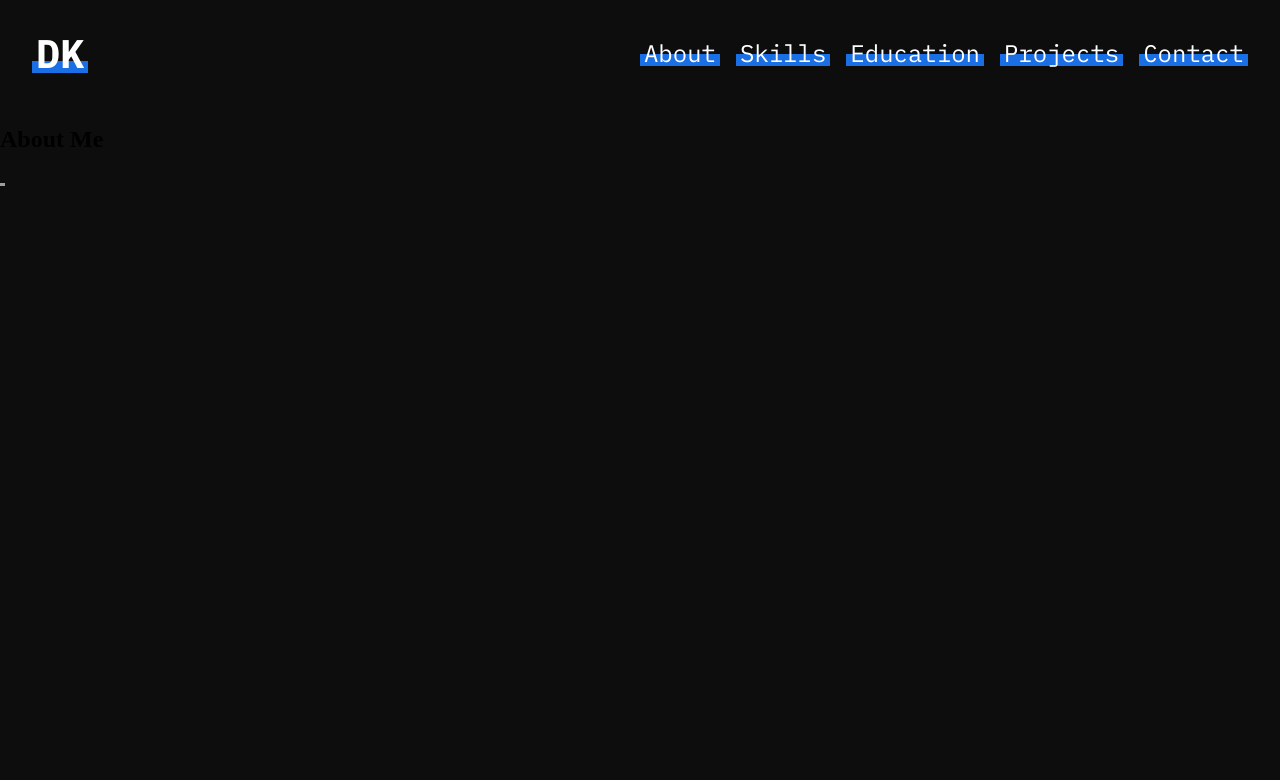
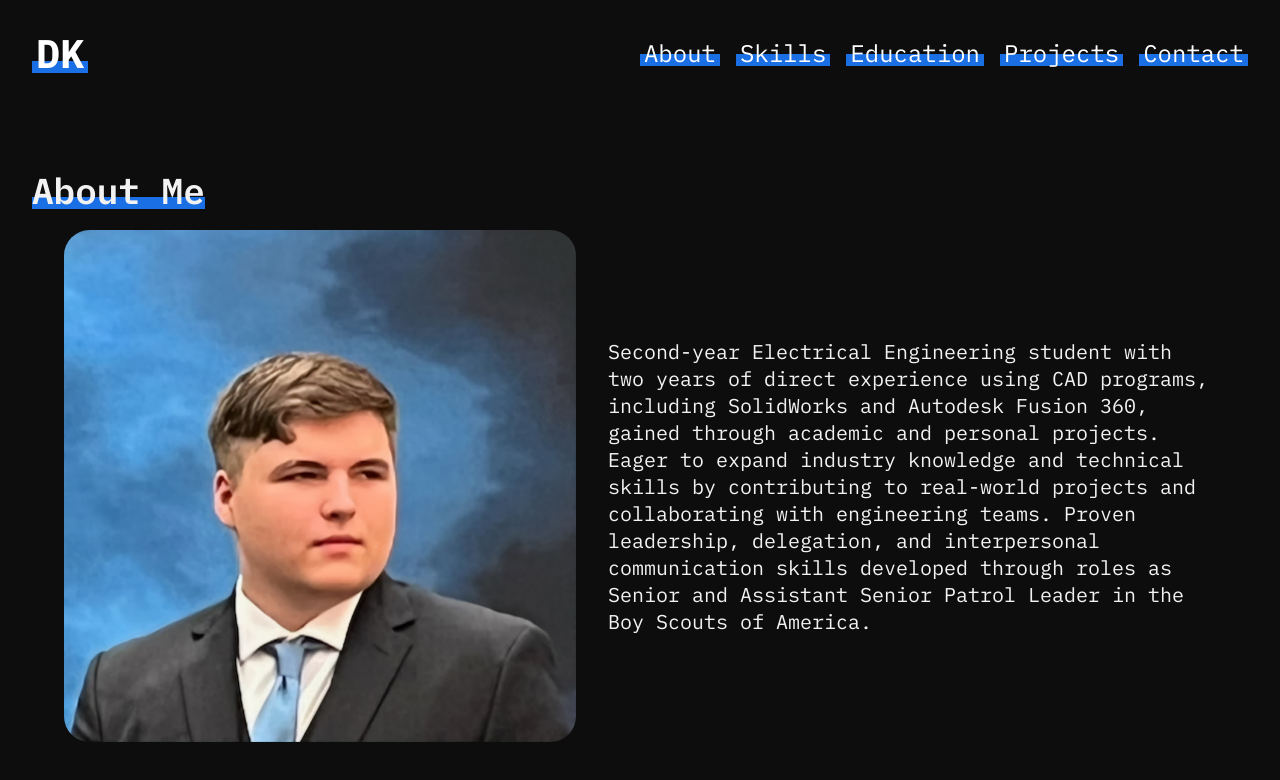
Before and after one commit to Davey5506/davey5506.github.io, a React (Vite) app in the folder portfolio/: page / in a window 1280 px wide. Shown: the top 780 px of the page. Built offline with nearby package versions, Linux system fonts and the light colour scheme; grey boxes are pictures that could not be loaded.

Commit message:
Base version of the about me section completed

```diff
--- a/portfolio/src/sections/About.jsx
+++ b/portfolio/src/sections/About.jsx
@@ -1,10 +1,17 @@
+import portrait from '../assets/portrait.jpg';
 
 function About(props) {
     return (
         <section id="about">
             <h2>About Me</h2>
             <div className="about-content">
-                <img src="..\assets\portrait.jpg" alt="Portrait" width="5rem"></img>
+                <img src={portrait} alt="Portrait" className="portrait"></img>
+                <p>
+                    Second-year Electrical Engineering student with two years of direct experience using CAD programs,
+                    including SolidWorks and Autodesk Fusion 360, gained through academic and personal projects.
+                    Eager to expand industry knowledge and technical skills by contributing to real-world projects and collaborating with engineering teams.
+                    Proven leadership, delegation, and interpersonal communication skills developed through roles as Senior and Assistant Senior Patrol Leader in the Boy Scouts of America.
+                </p>
             </div>
 
         </section>
--- a/portfolio/src/style/index.css
+++ b/portfolio/src/style/index.css
@@ -5,9 +5,12 @@
     --tertiary-color: #404040;
     --main-accent-color: #1A6FE5;
     --secondary-accent-color: #EEC820;
-    --font-color: F2F2F2;
+    --font-color: #F2F2F2;
     --font-family: "IBM Plex Mono", monospace;
-    --font-size: 1rem;
+    --font-size-h1: 2.5rem;
+    --font-size-h2: 2.25rem;
+    --font-size-h3: 1.75rem;
+    --font-size-p: 1.25rem;
 }
 body{
     width: 100%;
@@ -37,8 +40,32 @@ h1 {
     font-weight: 700;
     font-style: normal;
     line-height: normal;
-    font-size: 2.5rem;
+    font-size: var(--font-size-h1);
     color: white;
+}
+
+h2 {
+    font-size: 1.75rem;
+    font-style: normal;
+    font-weight: 600;
+    line-height: normal;
+    margin-bottom: 1rem;
+    background-image: linear-gradient(to right, var(--main-accent-color), var(--main-accent-color));
+    background-repeat: no-repeat;
+    background-size: 100% 0.75rem;
+    background-position: 0 85%;
+    font-size: var(--font-size-h2);
+    color: var(--font-color);
+}
+
+p{
+    font-family: var(--font-family);
+    font-size: var(--font-size-p);
+    font-style: normal;
+    font-weight: 400;
+    line-height: normal;
+    width: clamp(calc(768px / 2), 50%, 50%);
+    color: var(--font-color);
 }
 
 a {
@@ -112,3 +139,38 @@ a {
 .mobile-menu.open {
     transform: translateX(0);
 }
+
+.portrait {
+    border-radius: 5%;
+    width: clamp(5rem, 40vw, 40vw);
+    aspect-ratio: 1 / 1;
+}
+
+#about {
+    display: flex;
+    flex-direction: column;
+    align-items: start;
+    justify-content: center;
+    padding: 2rem;
+    background-color: var(--primary-color);
+    color: var(--font-color);
+    font-family: var(--font-family);
+    font-size: var(--font-size);
+    line-height: 1.5;
+}
+
+@media (max-width: 799px) {
+    #about {
+        align-items: center;
+        text-align: start;
+    }
+}
+
+.about-content {
+    display: flex;
+    flex-direction: row;
+    flex-wrap: wrap;
+    align-items: center;
+    justify-content: center;
+    gap: 2rem;;
+}
```
